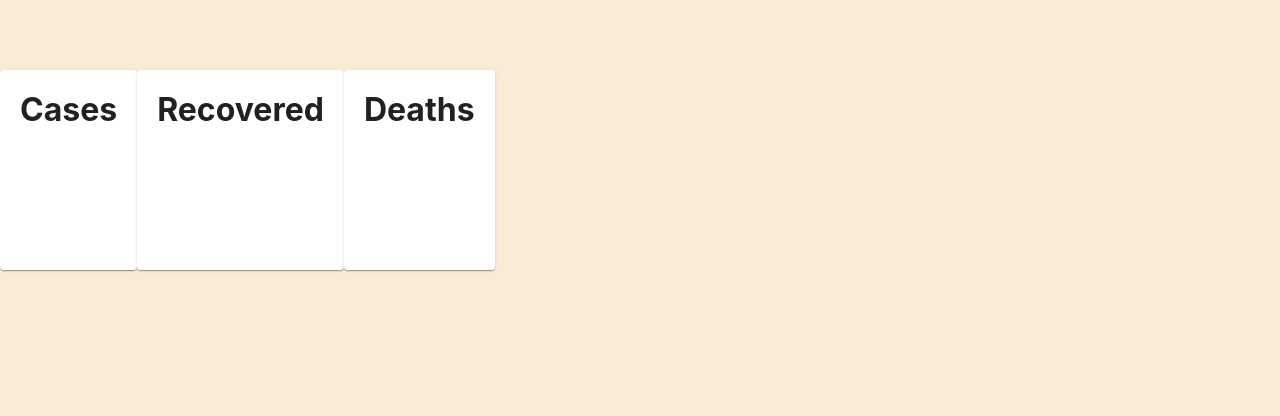
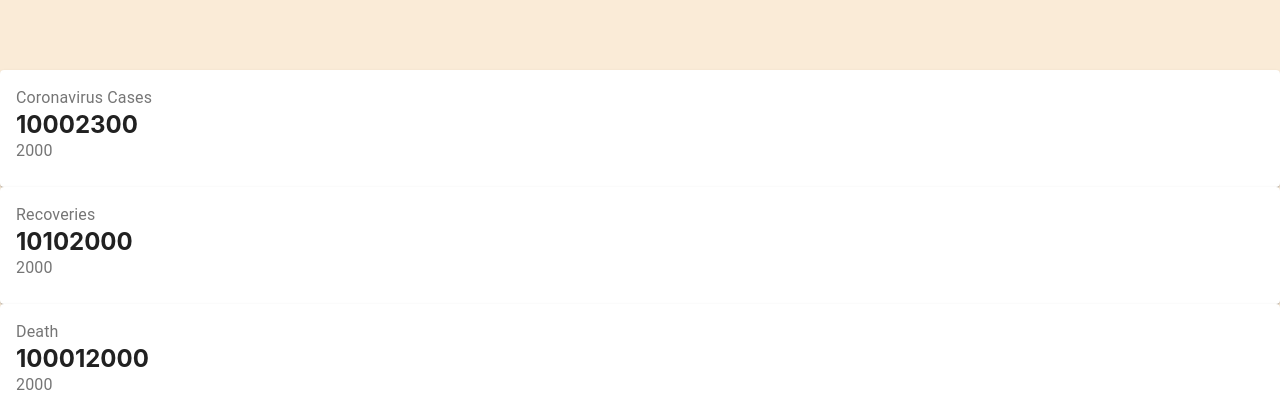
Before and after one commit to laczkobalazs/covid-tracker, a React (Create React App) app: page / in a window 1280 px wide. Shown: the part 346-762 px from the top of the page. Built offline with nearby package versions, Linux system fonts and the light colour scheme; no server answers.

Commit message:
adds infoboxes in dataprovider

```diff
--- a/src/component/DataProvider.js
+++ b/src/component/DataProvider.js
@@ -2,6 +2,7 @@ import React,  { useState, useEffect } from 'react';
 import axios from 'axios';
 import Card from '@material-ui/core/Card'
 import Grid from '@material-ui/core/Grid'
+import InfoBox from './InfoBox'
 import { MenuItem, FormControl, Select } from '@material-ui/core'
 import '../style/card.css'
 import '../style/style.css'
@@ -55,6 +56,14 @@ function DataProvider() {
           </Select>
         </FormControl>
       </div>
+      <div className="container-statistics">
+        <InfoBox title="Coronavirus Cases" cases={10002300} total={2000}/>
+
+        <InfoBox title="Recoveries" cases={10102000} total={2000}/>
+
+        <InfoBox title="Death" cases={100012000} total={2000}/>
+      </div>
+
 
       <div className="global-data-container">
           <Grid container>
--- a/src/component/InfoBox.js
+++ b/src/component/InfoBox.js
@@ -3,9 +3,15 @@ import React from 'react'
 
 function InfoBox({ title, cases, total }) {
   return (
-    <Card>
+    <Card className="infoBox">
       <CardContent>
-
+        <Typography className="infoBox_title" color="textSecondary">
+          {title}
+        </Typography>
+        <h2 className="infoBox_cases">{cases}</h2>
+        <Typography className="infoBox_total" color="textSecondary">
+          {total}
+        </Typography>
       </CardContent>
     </Card>
   )
```
Also changed, not shown: 1 other file (tests, documents, lock files or other folders).
